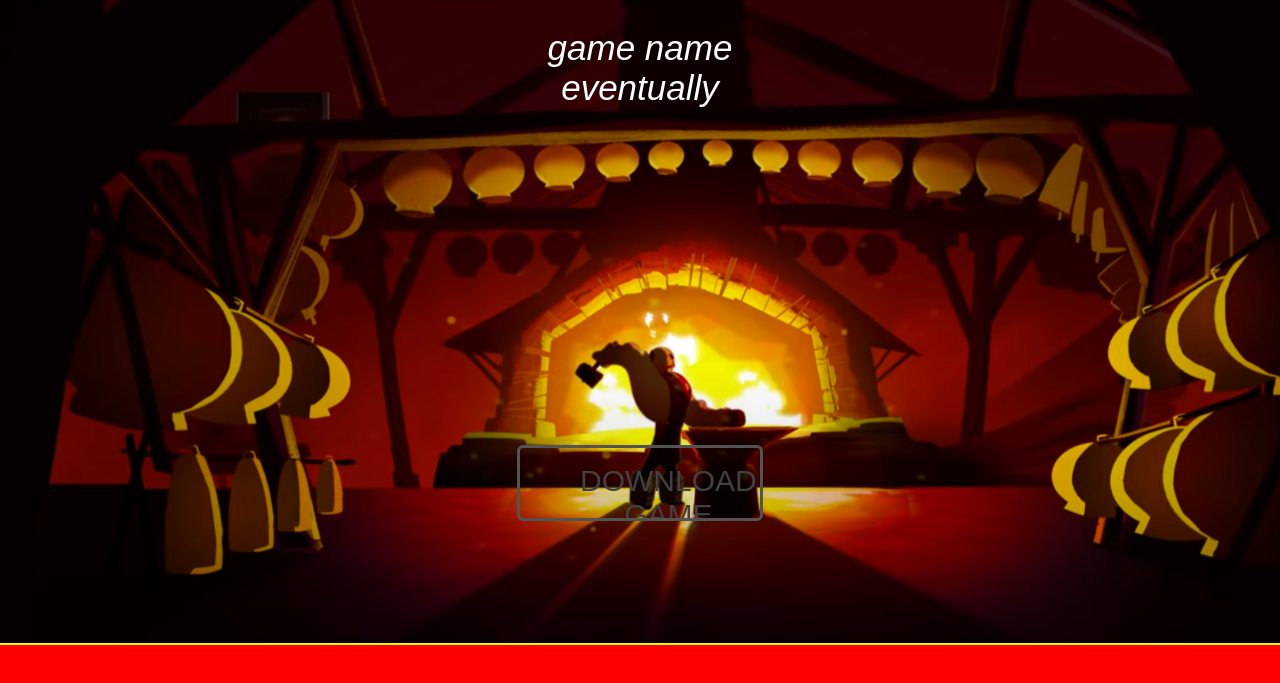
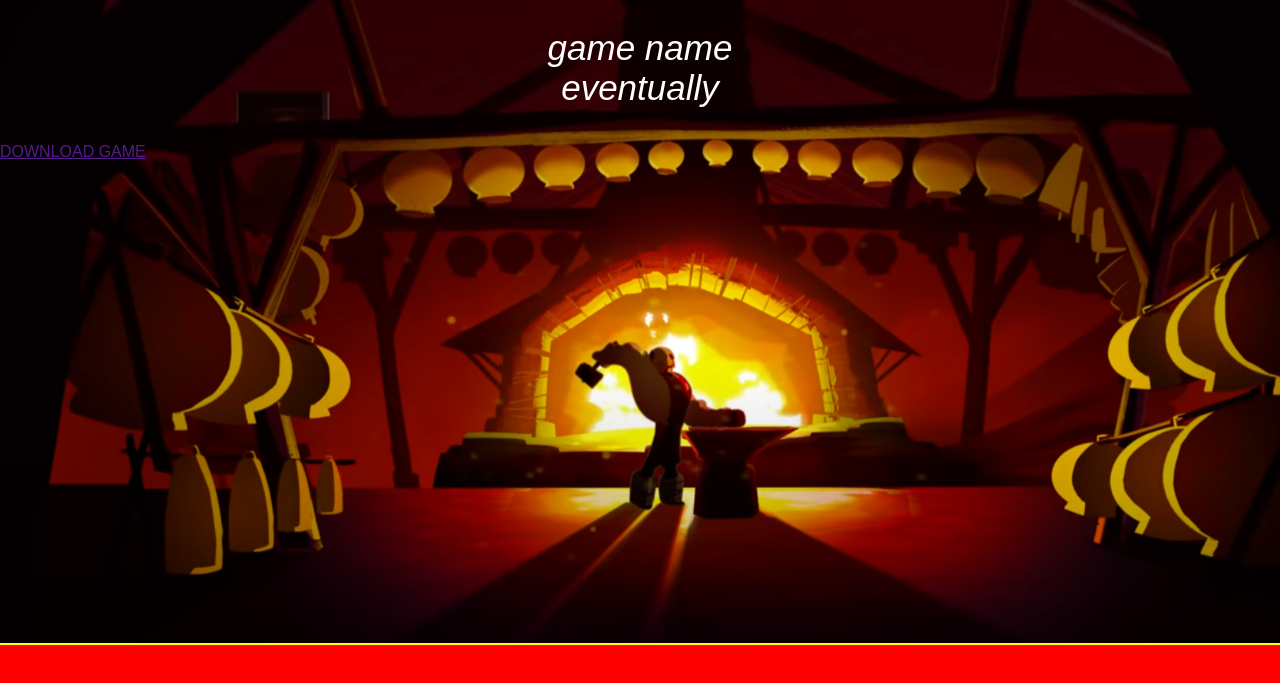
Before and after one commit to codingburgas/2122-the-games--adventures-final-project2022, a plain HTML site: page website/index.html in a window 1280 px wide. Shown: the part 77-760 px from the top of the page. Drawn offline with Linux system fonts and the light colour scheme.

Commit message:
Update styleindex.css

```diff
--- a/website/folder/indexstyle/styleindex.css
+++ b/website/folder/indexstyle/styleindex.css
@@ -71,38 +71,6 @@ nav ul li a{
 
 /* homepage */
 
-/* butona shte bude smenen */
-.download{
-    height: 70px;
-    width: auto;
-    font-size: 30px;
-    margin-top: 340px;
-    margin-left: 520px;
-    margin-right: 520px;
-    margin-bottom: 160px;
-    border-radius: 3px;
-    text-align: center;
-    font-family: sans-serif;
-    list-style: none;
-    overflow: hidden;
-    text-decoration: none;
-    outline: solid white;
-    outline-width: 3px;
-    outline-color: rgb(83, 83, 83);
-    background-color: transparent;
-    box-sizing: border-box;
-}
-.button{
-    font-family: sans-serif;
-    color: rgb(65, 65, 65);
-    list-style: none;
-    overflow: hidden;
-    text-decoration: none;
-    display: inline-block;
-    margin-top: 16px;
-    margin-left: 60px;
-    margin-right: 60px;
-}
 
 #home{
     background-image: url(indexphotos/homebg.png); /*backcrounda shte bude smenen*/
```
